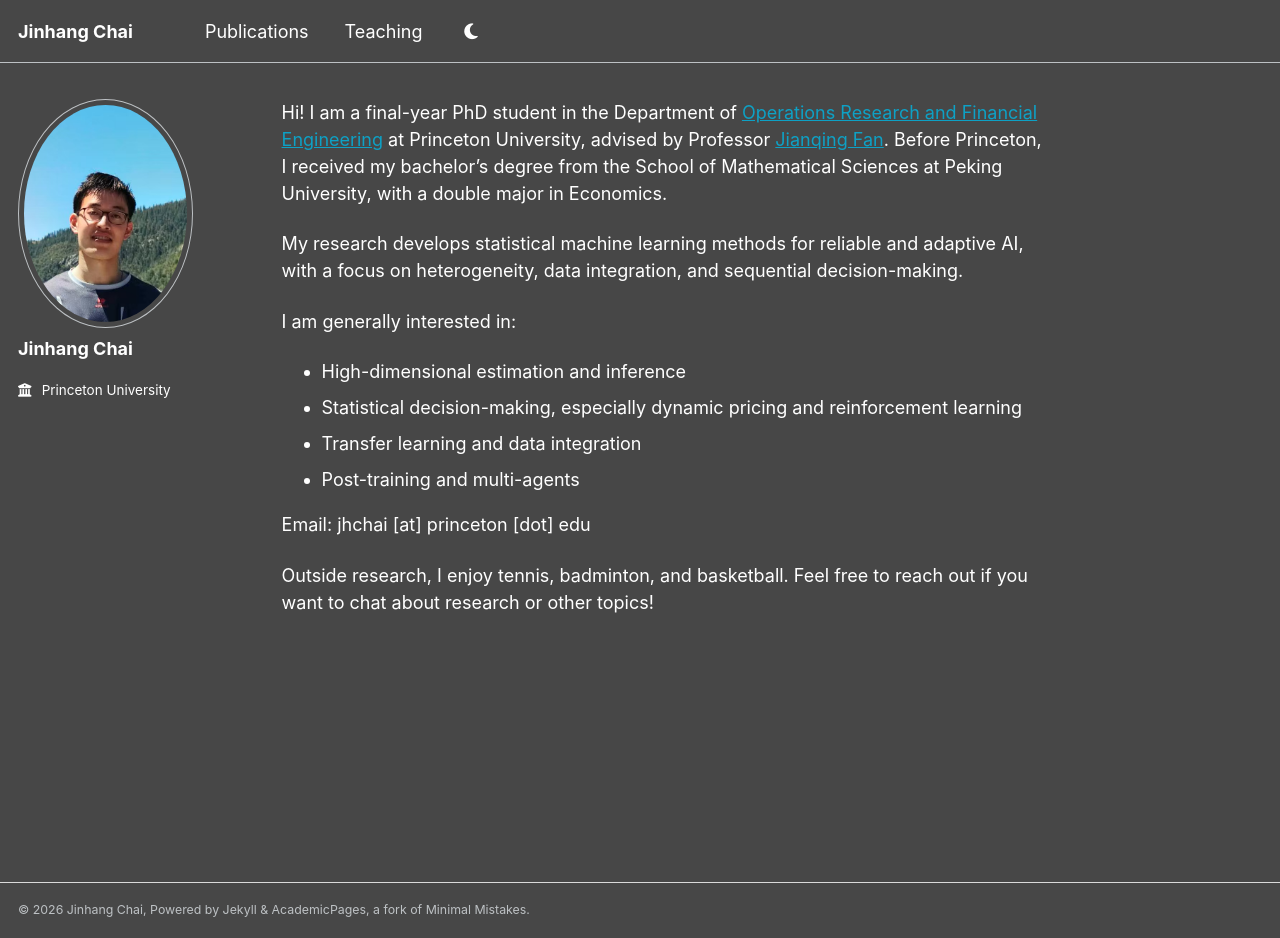
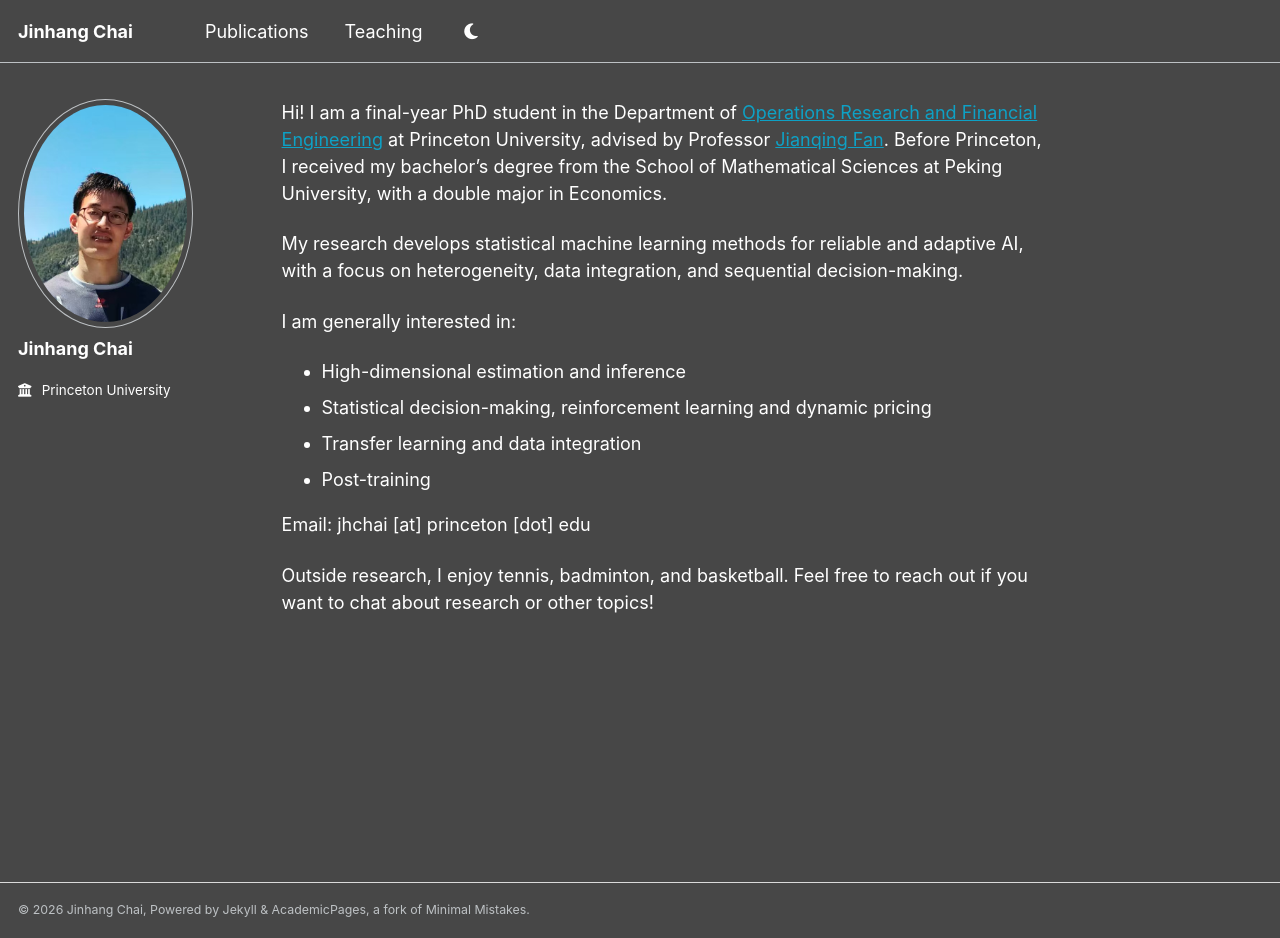
Before and after one commit to jinhangc/jinhangc.github.io, a Jekyll site: the page built from _pages/about.md, in a window 1280 px wide and 938 px high. Built offline with Jekyll 4.4.1, drawn with Linux system fonts in a browser that asks for light colours; a script that is not in the unit is left out.

Commit message:
change_slight

```diff
--- a/_pages/about.md
+++ b/_pages/about.md
@@ -13,9 +13,9 @@ My research develops statistical machine learning methods for reliable and adapt
 
 I am generally interested in:
 - High-dimensional estimation and inference
-- Statistical decision-making, especially dynamic pricing and reinforcement learning
+- Statistical decision-making, reinforcement learning and dynamic pricing
 - Transfer learning and data integration
-- Post-training and multi-agents
+- Post-training
 
 Email: jhchai [at] princeton [dot] edu
 
--- a/_pages/publications.html
+++ b/_pages/publications.html
@@ -1,6 +1,6 @@
 ---
 layout: single
-title: "Publications"
+# title: "Publications"
 permalink: /publications/
 author_profile: true
 ---
```
